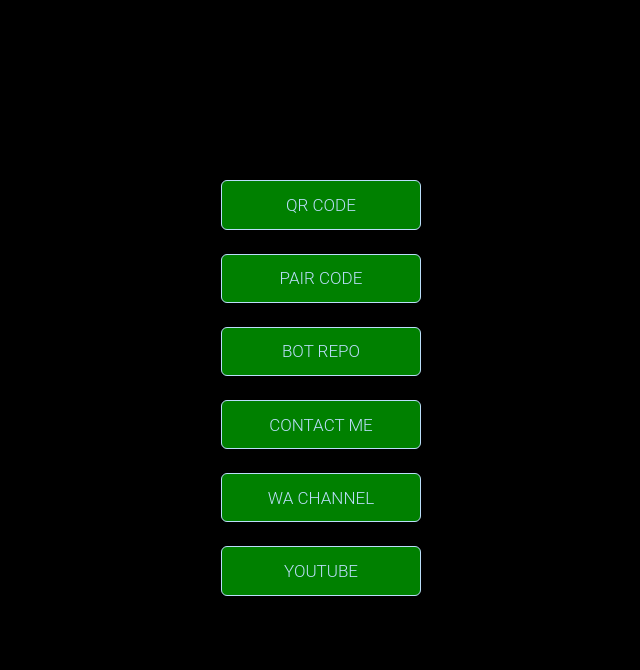
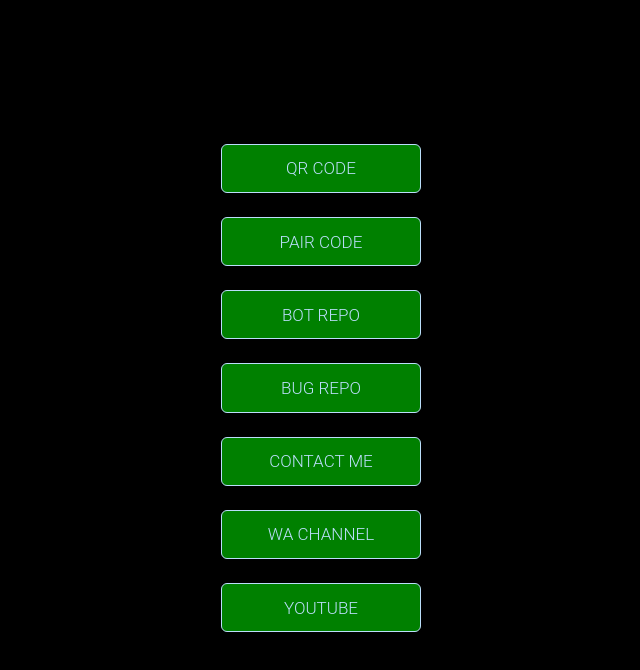
Before and after one commit to Toxic1239/Toxic-session-id, a website: page wasipage.html in a window 1280 px wide. Shown: the whole page, without its empty margins (319-959 px from the left). Drawn offline with Linux system fonts and the light colour scheme.

Commit message:
Update wasipage.html

```diff
--- a/wasipage.html
+++ b/wasipage.html
@@ -79,6 +79,7 @@
   <button onclick="window.open(`/wasiqr`)" class="btn">QR Code</button>
   <button onclick="window.open(`/pair`)" class="btn">Pair Code</button>
   <button onclick="window.open(`https://github.com/Toxic1239/RIASGREMORYBOT`)" class="btn">Bot Repo</button>
+  <button onclick="window.open(`https://github.com/Toxic1239/Draken-Md-Bug`)" class="btn">Bug Repo</button>
   <button onclick="window.open(`https://wa.me/33757054414`)" class="btn">Contact Me</button>
   <button onclick="window.open(`https://whatsapp.com/channel/0029Vaex2BtGU3BRQoeEsl0U`)" class="btn">Wa Channel</button>
   <button onclick="window.open(`https://youtube.com/@anime_kun15`)" class="btn">Youtube</button>
```
